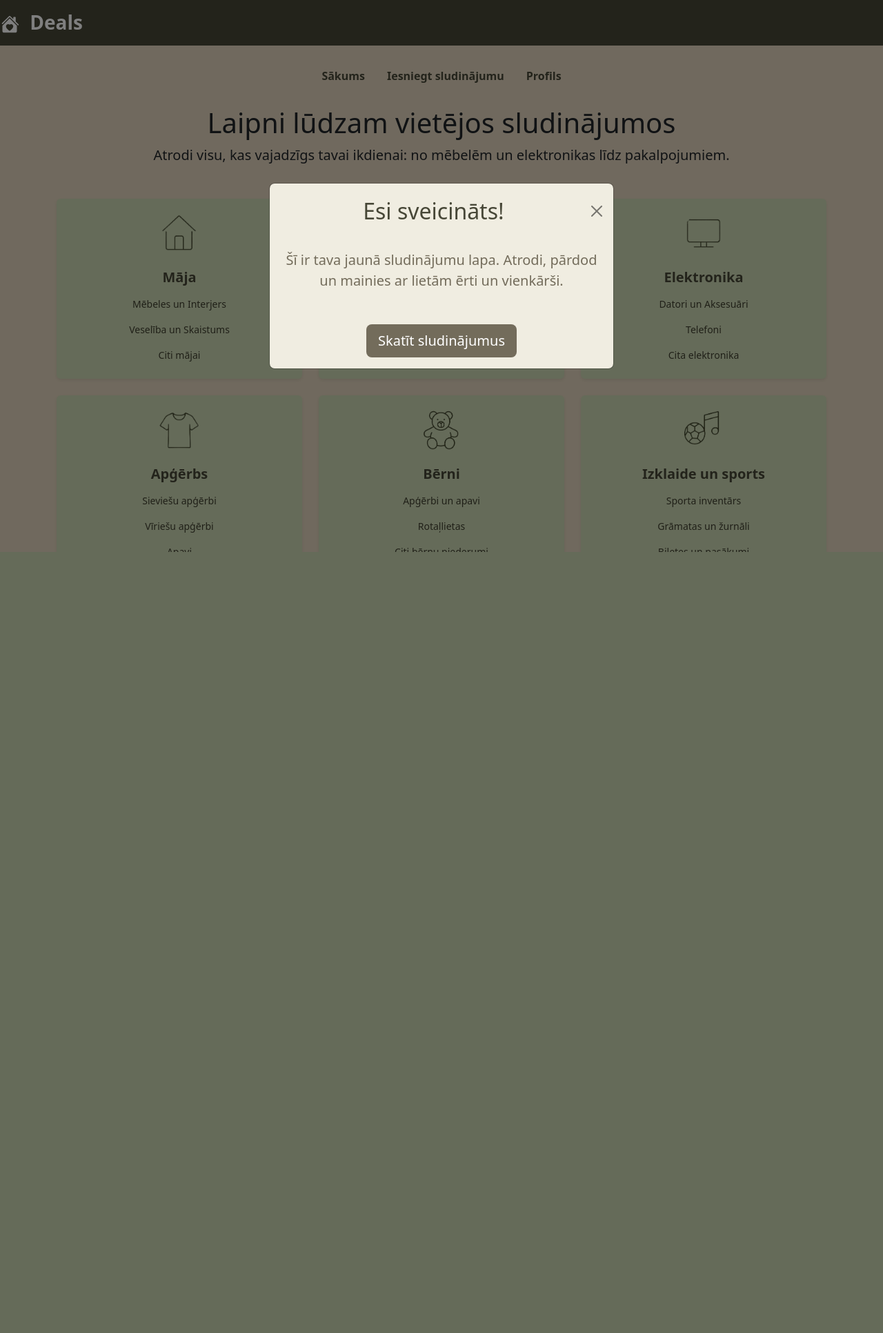
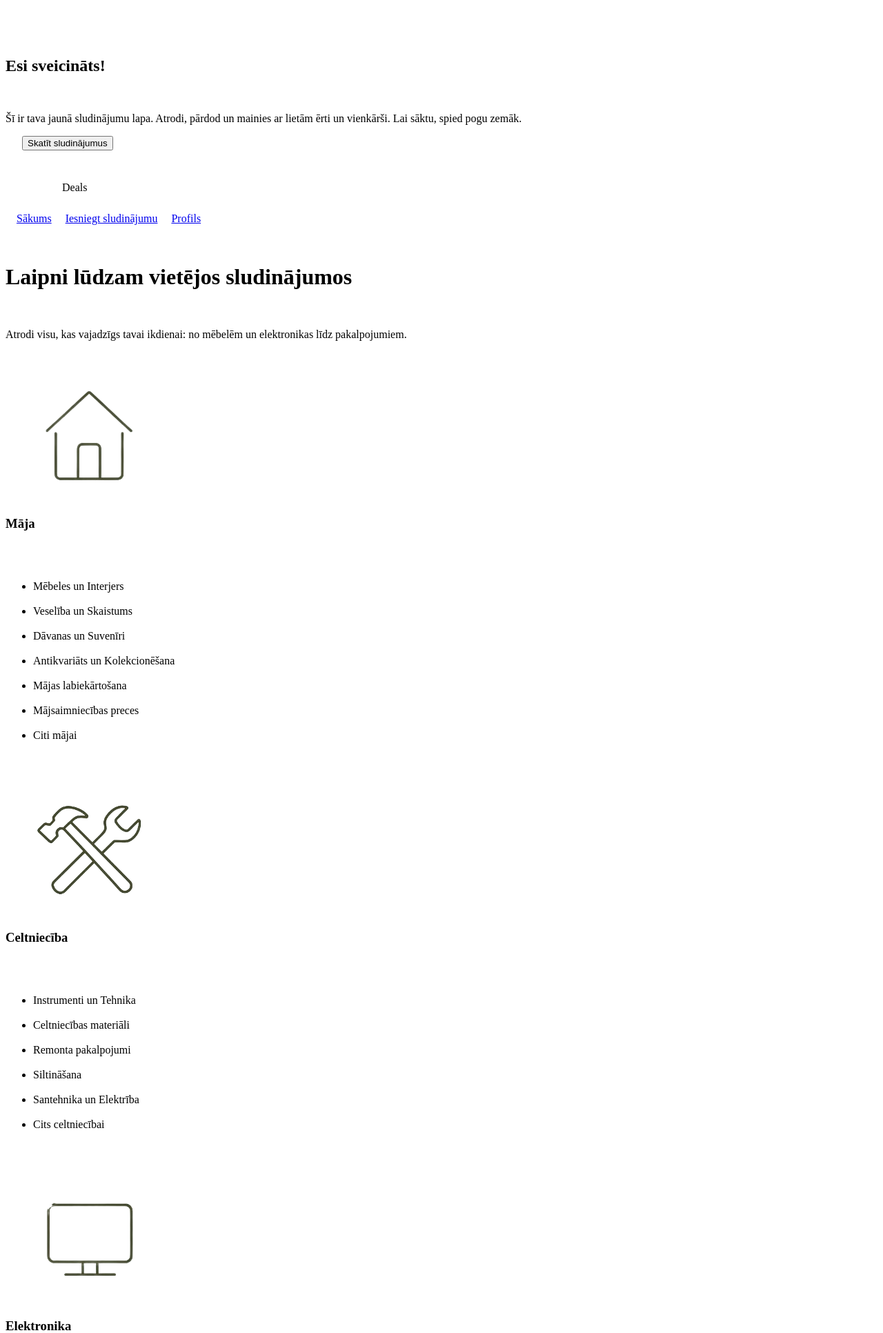
Before and after one commit to Henrijs21/Manssludin-jums, a Flask app: page / in a window 1280 px wide. Shown: the top 1932 px of the page at 69% size. Before the commit the page ends 800 px from the top, so only its background shows below. Run offline with Flask 3, Linux system fonts and the light colour scheme.

Commit message:
index.html

```diff
--- a/templates/index.html
+++ b/templates/index.html
@@ -2,191 +2,373 @@
 <html lang="lv">
 <head>
   <meta charset="UTF-8" />
+  <meta name="viewport" content="width=device-width, initial-scale=1" />
   <meta name="viewport" content="width=device-width, initial-scale=1.0">
   <title>Sludinājumi</title>
-
-  <link href="https://cdn.jsdelivr.net/npm/bootstrap@5.3.3/dist/css/bootstrap.min.css" rel="stylesheet">
-
   <style>
-    /* Atstājam tikai dažus unikālus stilus, pārējo dara Bootstrap */
+    /* JŪSU ESOŠAIS STILS PALIEK ŠEIT */
     body {
+      font-family: 'Segoe UI', Tahoma, Geneva, Verdana, sans-serif;
       background-color: #E0D3BC;
+      display: flex;
+      flex-direction: column;
+      align-items: center;
+      min-height: 100vh;
+      margin: 0;
+      color: #736C5B;
     }
     .logo-bar {
+      width: 100%;
       background-color: #474737;
+      color: white;
+      text-align: center;
+      padding: 18px 0;
+      font-weight: 700;
+      font-size: 1.8rem;
+      letter-spacing: 3px;
+      user-select: none;
     }
-    .category-card {
-      background-color: #CBD7B3;
-      border: none;
-      transition: transform 0.2s ease-in-out, box-shadow 0.2s ease-in-out;
+    nav {
+      margin: 15px 0 40px 0;
+      display: flex;
+      gap: 40px;
+      font-weight: 600;
+      font-size: 1.2rem;
     }
-    .category-card:hover {
-      transform: translateY(-5px);
-      box-shadow: 0 .5rem 1rem rgba(0,0,0,.15)!important;
-    }
-    .category-card .card-title {
+    nav a {
       color: #474737;
-    }
-    .category-card .list-group-item {
-      background-color: transparent;
-      border: none;
-      padding: .5rem 0;
-      color: #3f3f2f;
+      text-decoration: none;
+      padding: 8px 14px;
+      border-radius: 10px;
+      transition: background-color 0.3s ease;
       cursor: pointer;
     }
-    .category-card .list-group-item:hover {
-        color: #000;
+    nav a:hover, nav a:focus {
+      background-color: #736C5B;
+      color: white;
+      outline: none;
     }
-    .nav-link {
+    .container {
+      background-color: #F0EDE1;
+      padding: 50px 60px;
+      border-radius: 15px;
+      max-width: 1000px;
+      width: 95%;
+      box-shadow: 0 12px 30px rgba(0, 0, 0, 0.12);
+      text-align: center;
+    }
+    h1 {
+      font-size: 3rem;
+      margin-bottom: 10px;
+      color: #736C5B;
+      font-weight: 700;
+      letter-spacing: 1.2px;
+    }
+    p {
+      font-size: 1.4rem;
+      margin-bottom: 45px;
+      color: #736C5B;
+      line-height: 1.6;
+    }
+    .grid {
+      display: grid;
+      grid-template-columns: repeat(3, 1fr);
+      gap: 25px 40px;
+      justify-items: center;
+    }
+    .card {
+      background-color: #CBD7B3;
+      border-radius: 15px;
+      padding: 25px 15px;
+      width: 180px;
+      box-shadow: 0 8px 20px rgba(0, 0, 0, 0.15);
+      transition: transform 0.3s ease, box-shadow 0.3s ease;
+      cursor: pointer;
+      user-select: none;
+      text-align: center;
+    }
+    .card:hover {
+      transform: translateY(-10px) scale(1.05);
+      box-shadow: 0 15px 30px rgba(0, 0, 0, 0.3);
+    }
+    .card img {
+      width: 70px;
+      height: 70px;
+      margin-bottom: 15px;
+      filter: drop-shadow(0 2px 2px rgba(0,0,0,0.1));
+    }
+    .card h3 {
+      margin: 0;
+      font-size: 20px;
       color: #474737;
       font-weight: 600;
+      letter-spacing: 0.5px;
     }
-    .nav-link:hover {
+    .subcategories {
+      list-style-type: none;
+      padding: 0;
+      margin-top: 15px;
+      font-size: 0.9rem;
+      color: #3f3f2f;
+    }
+    .subcategories li {
+      margin: 4px 0;
+      transition: color 0.2s ease;
+      cursor: pointer;
+    }
+    .subcategories li:hover {
       color: #000;
+      text-decoration: underline;
+    }
+    @media (max-width: 600px) {
+      .grid {
+        grid-template-columns: repeat(2, 1fr);
+      }
+    }
+    @media (max-width: 400px) {
+      .grid {
+        grid-template-columns: 1fr;
+      }
+      .card {
+        width: 100%;
+      }
+    }
+
+    /* --- JAUNS STILS SĀKUMA LOGAM --- */
+    .modal-overlay {
+      position: fixed;
+      top: 0;
+      left: 0;
+      width: 100%;
+      height: 100%;
+      background-color: rgba(0, 0, 0, 0.6);
+      display: flex;
+      justify-content: center;
+      align-items: center;
+      z-index: 1000;
+      opacity: 0; /* Sākumā neredzams */
+      visibility: hidden; /* Sākumā noslēpts */
+      transition: opacity 0.4s ease, visibility 0.4s ease;
+    }
+    .modal-overlay.active {
+      opacity: 1;
+      visibility: visible;
+    }
+    .modal-content {
+      background-color: #F0EDE1;
+      padding: 40px 50px;
+      border-radius: 15px;
+      text-align: center;
+      max-width: 500px;
+      width: 90%;
+      box-shadow: 0 5px 25px rgba(0,0,0,0.2);
+      position: relative;
+      transform: scale(0.9); /* Sākuma animācijai */
+      transition: transform 0.4s ease;
+    }
+    .modal-overlay.active .modal-content {
+      transform: scale(1);
+    }
+    .modal-content h2 {
+      font-size: 2.5rem;
+      color: #474737;
+      margin-top: 0;
+      margin-bottom: 15px;
+    }
+    .modal-content p {
+        font-size: 1.1rem;
+        color: #736C5B;
+        margin-bottom: 30px;
+        line-height: 1.5;
+    }
+    .modal-button {
+      background-color: #736C5B;
+      color: white;
+      border: none;
+      padding: 15px 30px;
+      font-size: 1.2rem;
+      font-weight: 600;
+      border-radius: 10px;
+      cursor: pointer;
+      transition: background-color 0.3s ease, transform 0.2s ease;
+    }
+    .modal-button:hover {
+      background-color: #474737;
+      transform: scale(1.05);
     }
   </style>
 </head>
 <body>
 
-  <div class="modal fade" id="welcomeModal" tabindex="-1" aria-labelledby="welcomeModalLabel" aria-hidden="true">
-    <div class="modal-dialog modal-dialog-centered">
-      <div class="modal-content" style="background-color: #F0EDE1;">
-        <div class="modal-header border-0">
-          <h2 class="modal-title w-100 text-center" id="welcomeModalLabel" style="color: #474737;">Esi sveicināts!</h2>
-          <button type="button" class="btn-close" data-bs-dismiss="modal" aria-label="Close"></button>
-        </div>
-        <div class="modal-body text-center" style="color: #736C5B;">
-          <p class="lead">Šī ir tava jaunā sludinājumu lapa. Atrodi, pārdod un mainies ar lietām ērti un vienkārši.</p>
-        </div>
-        <div class="modal-footer border-0 justify-content-center">
-          <button type="button" class="btn btn-lg" style="background-color: #736C5B; color: white;" data-bs-dismiss="modal">Skatīt sludinājumus</button>
-        </div>
-      </div>
+  <div id="welcomeModal" class="modal-overlay">
+    <div class="modal-content">
+      <h2>Esi sveicināts!</h2>
+      <p>Šī ir tava jaunā sludinājumu lapa. Atrodi, pārdod un mainies ar lietām ērti un vienkārši. Lai sāktu, spied pogu zemāk.</p>
+      <button id="closeModalButton" class="modal-button">Skatīt sludinājumus</button>
     </div>
   </div>
 
-  <header class="logo-bar w-100 py-3">
-    <h1 class="h3 text-white fw-bold tracking-wider mb-0">
-      <svg xmlns="http://www.w3.org/2000/svg" width="28" height="28" fill="currentColor" class="bi bi-house-heart-fill me-2" viewBox="0 0 16 16">
-        <path d="M7.293 1.5a1 1 0 0 1 1.414 0L11 3.793V2.5a.5.5 0 0 1 .5-.5h1a.5.5 0 0 1 .5.5v3.293l2.354 2.353a.5.5 0 0 1-.708.708L8 2.207l-5.646 5.647a.5.5 0 0 1-.708-.708z"/>
-        <path d="m14 9.293-6-6-6 6V13.5A1.5 1.5 0 0 0 3.5 15h9a1.5 1.5 0 0 0 1.5-1.5zm-6-.811c1.664-1.673 5.825 1.254 0 5.018-5.825-3.764-1.664-6.691 0-5.018"/>
+
+  <div class="logo-bar">
+    <svg xmlns="http://www.w3.org/2000/svg" width="36" height="36" fill="none" viewBox="0 0 24 24" stroke="white" stroke-width="2" stroke-linecap="round" stroke-linejoin="round" style="vertical-align: middle; margin-right: 10px;">
+      <path d="M3 12 L12 3 L21 12 V21 H3z" />
+      <path d="M9 21 V12 H15 V21" />
     </svg>
-      Deals
-    </h1>
-  </header>
+    <span style="vertical-align: middle;">Deals</span>
+  </div>
 
-  <nav class="nav justify-content-center my-4">
-    <a class="nav-link" href="#">Sākums</a>
-    <a class="nav-link" href="/iesniegt-sludinajumu">Iesniegt sludinājumu</a>
-    <a class="nav-link" href="/profils">Profils</a>
+  <nav>
+    <a href="#">Sākums</a>
+    <a href="/iesniegt-sludinajumu">Iesniegt sludinājumu</a>
+    <a href="/profils">Profils</a>
   </nav>
 
-  <main class="container">
-    <div class="text-center mb-5">
+  <div class="container">
     <h1>Laipni lūdzam vietējos sludinājumos</h1>
-      <p class="lead">Atrodi visu, kas vajadzīgs tavai ikdienai: no mēbelēm un elektronikas līdz pakalpojumiem.</p>
+    <p>Atrodi visu, kas vajadzīgs tavai ikdienai: no mēbelēm un elektronikas līdz pakalpojumiem.</p>
+
+    <div class="grid">
+
+      <div class="card">
+        <img src="/static/images/1.png" alt="Mājai" />
+        <h3>Māja</h3>
+        <ul class="subcategories">
+          <li>Mēbeles un Interjers</li>
+          <li>Veselība un Skaistums</li>
+          <li>Dāvanas un Suvenīri</li>
+          <li>Antikvariāts un Kolekcionēšana</li>
+          <li>Mājas labiekārtošana</li>
+          <li>Mājsaimniecības preces</li>
+          <li>Citi mājai</li>
+        </ul>
       </div>
 
-    <div class="row row-cols-1 row-cols-md-2 row-cols-lg-3 g-4">
-
-      <div class="col">
-        <div class="card h-100 text-center shadow-sm category-card">
-          <div class="card-body">
-            <img src="/static/images/1.png" alt="Mājai" class="mb-3" width="70" height="70" />
-            <h3 class="card-title h5 fw-bold">Māja</h3>
-            <ul class="list-group list-group-flush small">
-              <li class="list-group-item">Mēbeles un Interjers</li>
-              <li class="list-group-item">Veselība un Skaistums</li>
-              <li class="list-group-item">Citi mājai</li>
+      <div class="card">
+        <img src="/static/images/2.png" alt="Celtniecība" />
+        <h3>Celtniecība</h3>
+        <ul class="subcategories">
+          <li>Instrumenti un Tehnika</li>
+          <li>Celtniecības materiāli</li>
+          <li>Remonta pakalpojumi</li>
+          <li>Siltināšana</li>
+          <li>Santehnika un Elektrība</li>
+          <li>Cits celtniecībai</li>
         </ul>
       </div>
-        </div>
+
+      <div class="card">
+        <img src="/static/images/3.png" alt="Elektronika" />
+        <h3>Elektronika</h3>
+        <ul class="subcategories">
+          <li>Televizori un Audio</li>
+          <li>Datori un Aksesuāri</li>
+          <li>Telefoni</li>
+          <li>Virtuves tehnika</li>
+          <li>Sadzīves tehnika</li>
+          <li>Spēļu konsoles</li>
+          <li>Cita elektronika</li>
+        </ul>
       </div>
 
-      <div class="col">
-        <div class="card h-100 text-center shadow-sm category-card">
-          <div class="card-body">
-            <img src="/static/images/2.png" alt="Celtniecība" class="mb-3" width="70" height="70" />
-            <h3 class="card-title h5 fw-bold">Celtniecība</h3>
-            <ul class="list-group list-group-flush small">
-              <li class="list-group-item">Instrumenti un Tehnika</li>
-              <li class="list-group-item">Celtniecības materiāli</li>
-              <li class="list-group-item">Cits celtniecībai</li>
+      <div class="card">
+        <img src="/static/images/4.png" alt="Apģērbs" />
+        <h3>Apģērbs</h3>
+        <ul class="subcategories">
+          <li>Sieviešu apģērbi</li>
+          <li>Vīriešu apģērbi</li>
+          <li>Apavi</li>
+          <li>Aksesuāri</li>
+          <li>Somu un mugursomas</li>
+          <li>Sporta apģērbs</li>
+          <li>Cits apģērbs</li>
         </ul>
       </div>
-        </div>
+
+      <div class="card">
+        <img src="/static/images/5.png" alt="Bērni" />
+        <h3>Bērni</h3>
+        <ul class="subcategories">
+          <li>Apģērbi un apavi</li>
+          <li>Rotaļlietas</li>
+          <li>Ratiņi un autokrēsli</li>
+          <li>Skolas preces</li>
+          <li>Mēbeles bērniem</li>
+          <li>Grāmatas bērniem</li>
+          <li>Citi bērnu piederumi</li>
+        </ul>
       </div>
 
-      <div class="col">
-        <div class="card h-100 text-center shadow-sm category-card">
-          <div class="card-body">
-            <img src="/static/images/3.png" alt="Elektronika" class="mb-3" width="70" height="70" />
-            <h3 class="card-title h5 fw-bold">Elektronika</h3>
-            <ul class="list-group list-group-flush small">
-              <li class="list-group-item">Datori un Aksesuāri</li>
-              <li class="list-group-item">Telefoni</li>
-              <li class="list-group-item">Cita elektronika</li>
+      <div class="card">
+        <img src="/static/images/6.png" alt="Izklaide un sports" />
+        <h3>Izklaide un sports</h3>
+        <ul class="subcategories">
+          <li>Sporta inventārs</li>
+          <li>Mūzikas instrumenti</li>
+          <li>Filmas un spēles</li>
+          <li>Grāmatas un žurnāli</li>
+          <li>Kolekcijas un hobiji</li>
+          <li>Biļetes un pasākumi</li>
         </ul>
       </div>
-        </div>
+
+      <div class="card">
+        <img src="/static/images/7.png" alt="Dzīvnieki" />
+        <h3>Dzīvnieki</h3>
+        <ul class="subcategories">
+          <li>Suņi</li>
+          <li>Kaķi</li>
+          <li>Putni</li>
+          <li>Akvāriji un zivis</li>
+          <li>Barība un aksesuāri</li>
+          <li>Citi dzīvnieki</li>
+        </ul>
       </div>
 
-      <div class="col">
-        <div class="card h-100 text-center shadow-sm category-card">
-          <div class="card-body">
-            <img src="/static/images/4.png" alt="Apģērbs" class="mb-3" width="70" height="70" />
-            <h3 class="card-title h5 fw-bold">Apģērbs</h3>
-            <ul class="list-group list-group-flush small">
-              <li class="list-group-item">Sieviešu apģērbi</li>
-              <li class="list-group-item">Vīriešu apģērbi</li>
-              <li class="list-group-item">Apavi</li>
+      <div class="card">
+        <img src="/static/images/8.png" alt="Transports" />
+        <h3>Transports</h3>
+        <ul class="subcategories">
+          <li>Vieglie auto</li>
+          <li>Velosipēdi un skrejriteņi</li>
+          <li>Rezerves daļas</li>
+          <li>Auto piederumi</li>
+          <li>Remonta pakalpojumi</li>
         </ul>
       </div>
-        </div>
+
+      <div class="card">
+        <img src="/static/images/9.png" alt="Pakalpojumi" />
+        <h3>Pakalpojumi</h3>
+        <ul class="subcategories">
+          <li>Remonts un būvniecība</li>
+          <li>Transporta pakalpojumi</li>
+          <li>Skaistumkopšana</li>
+          <li>Privātskolotāji</li>
+          <li>IT un dizains</li>
+          <li>Citi pakalpojumi</li>
+        </ul>
       </div>
 
-       <div class="col">
-        <div class="card h-100 text-center shadow-sm category-card">
-          <div class="card-body">
-            <img src="/static/images/5.png" alt="Bērni" class="mb-3" width="70" height="70" />
-            <h3 class="card-title h5 fw-bold">Bērni</h3>
-            <ul class="list-group list-group-flush small">
-              <li class="list-group-item">Apģērbi un apavi</li>
-              <li class="list-group-item">Rotaļlietas</li>
-              <li class="list-group-item">Citi bērnu piederumi</li>
-            </ul>
-          </div>
-        </div>
 </div>
 
-       <div class="col">
-        <div class="card h-100 text-center shadow-sm category-card">
-          <div class="card-body">
-            <img src="/static/images/6.png" alt="Izklaide" class="mb-3" width="70" height="70" />
-            <h3 class="card-title h5 fw-bold">Izklaide un sports</h3>
-            <ul class="list-group list-group-flush small">
-              <li class="list-group-item">Sporta inventārs</li>
-              <li class="list-group-item">Grāmatas un žurnāli</li>
-              <li class="list-group-item">Biļetes un pasākumi</li>
-            </ul>
-          </div>
-        </div>
-      </div>
+  <script>
+    // Gaidām, kamēr visa lapa ielādējas
+    document.addEventListener('DOMContentLoaded', () => {
+      const modal = document.getElementById('welcomeModal');
+      const closeButton = document.getElementById('closeModalButton');
 
-    </div></main>
+      // Parādām logu, kad lapa ir gatava
+      setTimeout(() => {
+        modal.classList.add('active');
+      }, 500); // Maza aizture, lai animācija būtu plūdenāka
 
-  <script src="https://cdn.jsdelivr.net/npm/bootstrap@5.3.3/dist/js/bootstrap.bundle.min.js"></script>
+      // Funkcija loga aizvēršanai
+      function closeModal() {
+        modal.classList.remove('active');
+      }
 
-  <script>
-    // JavaScript, lai parādītu Bootstrap modal logu lapas ielādes brīdī
-    document.addEventListener('DOMContentLoaded', () => {
-      // Pārbaudām, vai logs jau nav parādīts šajā sesijā
-      if (!sessionStorage.getItem('welcomeModalShown')) {
-        const welcomeModal = new bootstrap.Modal(document.getElementById('welcomeModal'));
-        welcomeModal.show();
-        // Atzīmējam, ka logs ir parādīts
-        sessionStorage.setItem('welcomeModalShown', 'true');
-      }
+      // Pievienojam notikumu pogai, lai aizvērtu logu
+      closeButton.addEventListener('click', closeModal);
     });
   </script>
 
```
Lines whose indentation alone changed are shown as unchanged.
